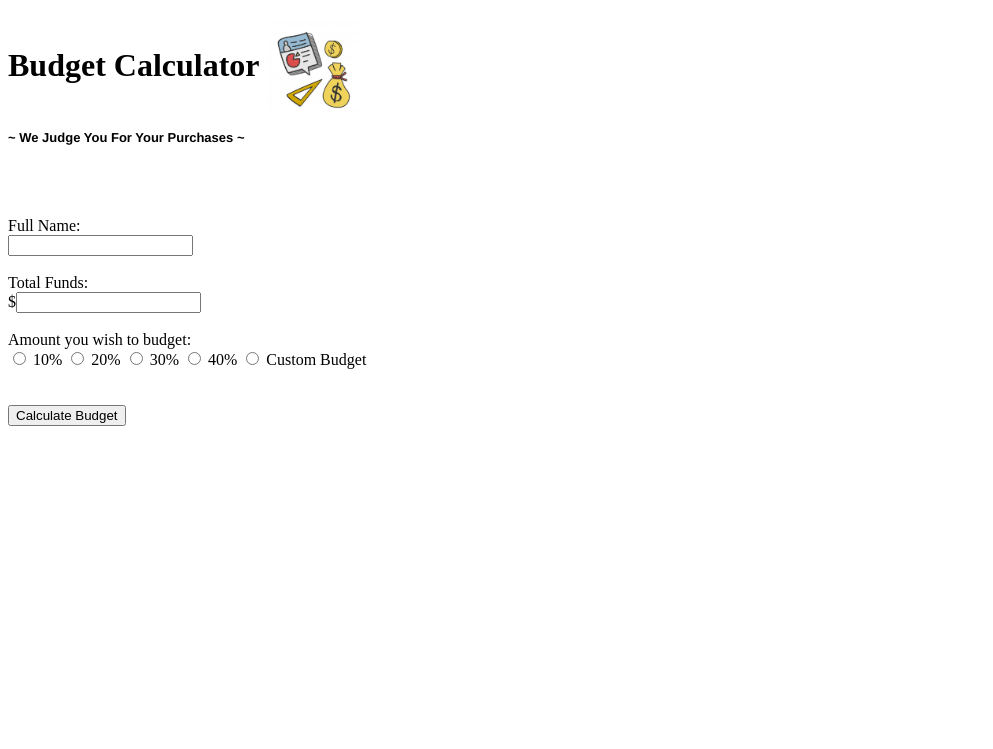
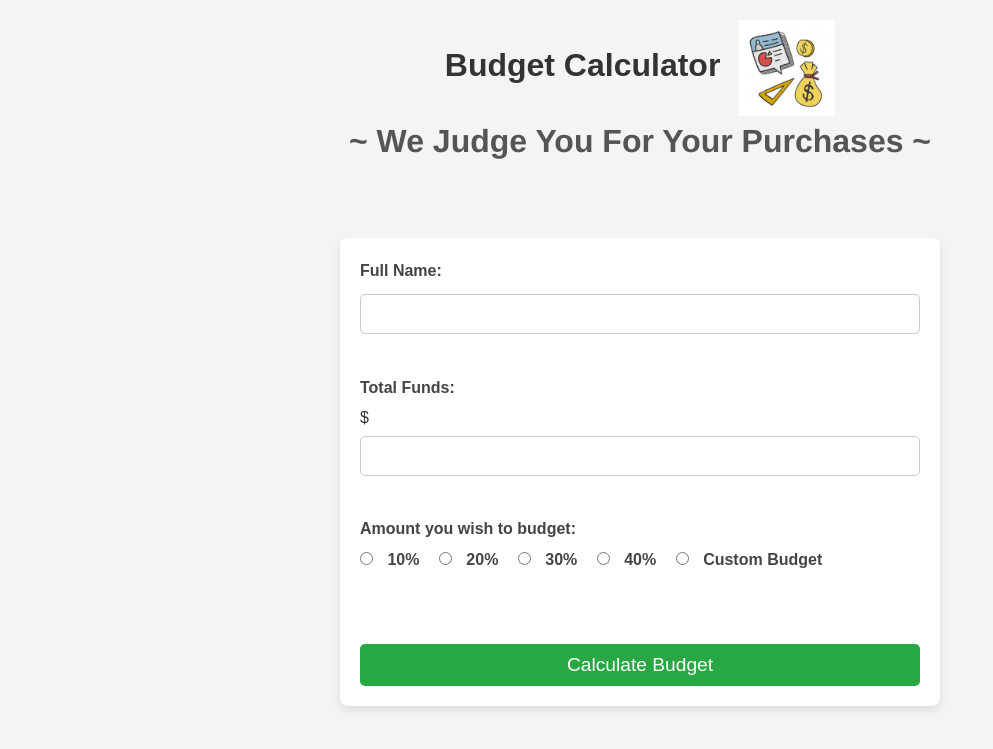
Before and after one commit to JOsterloth/iuylihuit_Budget_Calc_Project, a PHP site: page /start_interface.html in a window 1280 px wide. Shown: the top 749 px of the page, without its empty margins (0-993 px from the left). Run offline with PHP 8.4, Linux system fonts and the light colour scheme.

Commit message:
Update ui_styles.css

```diff
--- a/ui_styles.css
+++ b/ui_styles.css
@@ -1,13 +1,165 @@
-/*Edit Later*/
+/* General Styling */
+* {
+    margin: 0;
+    padding: 0;
+    box-sizing: border-box;
+}
 
-.logo{
+body {
+    font-family: 'Arial', sans-serif;
+    line-height: 1.6;
+    background-color: #f4f4f4;
+    color: #333;
+    padding: 20px;
+}
+
+h1 {
+    text-align: center;
+    margin-bottom: 20px;
+    font-size: 2em;
+}
+
+h1 p {
+    font-size: 1em;
+    font-family: 'Franklin Gothic Medium', 'Arial Narrow', Arial, sans-serif;
+    color: #555;
+}
+
+/* Logo Styling */
+.logo {
     display: inline;
     height: 3em;
     width: auto;
     vertical-align: middle;
+    margin-left: 10px;
 }
 
-h1 p{
-    font-size: small;
-    font-family: 'Franklin Gothic Medium', 'Arial Narrow', Arial, sans-serif;
+/* Forms Styling */
+form {
+    max-width: 600px;
+    margin: 0 auto;
+    background-color: #fff;
+    padding: 20px;
+    border-radius: 8px;
+    box-shadow: 0 4px 8px rgba(0, 0, 0, 0.1);
 }
+
+form div {
+    margin-bottom: 15px;
+}
+
+label {
+    font-size: 1em;
+    font-weight: bold;
+    margin-bottom: 5px;
+    display: inline-block;
+    color: #444;
+}
+
+input[type="text"],
+input[type="number"],
+select {
+    width: 100%;
+    padding: 10px;
+    margin-top: 5px;
+    border: 1px solid #ccc;
+    border-radius: 5px;
+    font-size: 1em;
+}
+
+input[type="radio"] {
+    margin-right: 10px;
+}
+
+.radio-group label {
+    margin-right: 15px;
+    font-size: 1em;
+}
+
+button {
+    width: 100%;
+    padding: 10px;
+    background-color: #28a745;
+    color: #fff;
+    border: none;
+    border-radius: 5px;
+    font-size: 1.2em;
+    cursor: pointer;
+    transition: background-color 0.3s;
+}
+
+button:hover {
+    background-color: #218838;
+}
+
+/* Custom Input Fields for Budget */
+input[type="text"]:focus {
+    border-color: #007bff;
+    outline: none;
+}
+
+/* Custom Inputs Visibility */
+#custom_budget_percentage_input,
+#custom_budget_amount_input {
+    display: none;
+    width: 100%;
+    margin-top: 10px;
+    padding: 10px;
+    border-radius: 5px;
+    border: 1px solid #ccc;
+}
+
+/* Table Styling */
+table {
+    width: 100%;
+    margin-top: 20px;
+    border-collapse: collapse;
+}
+
+table th,
+table td {
+    padding: 12px;
+    border: 1px solid #ddd;
+    text-align: left;
+}
+
+table th {
+    background-color: #f8f8f8;
+    font-weight: bold;
+}
+
+table td {
+    background-color: #fafafa;
+}
+
+table tr:nth-child(even) td {
+    background-color: #f2f2f2;
+}
+
+table tr:hover td {
+    background-color: #e9ecef;
+}
+
+/* Responsive Design */
+@media (max-width: 768px) {
+    body {
+        padding: 10px;
+    }
+
+    form {
+        width: 100%;
+        padding: 15px;
+    }
+
+    button {
+        font-size: 1em;
+    }
+
+    .logo {
+        height: 2em;
+    }
+
+    h1 {
+        font-size: 1.5em;
+    }
+}
```
